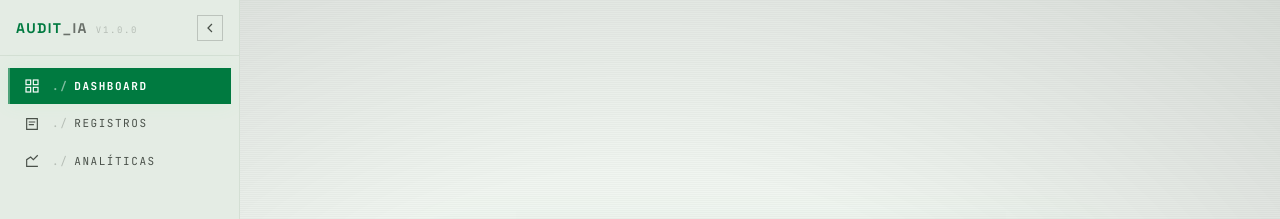
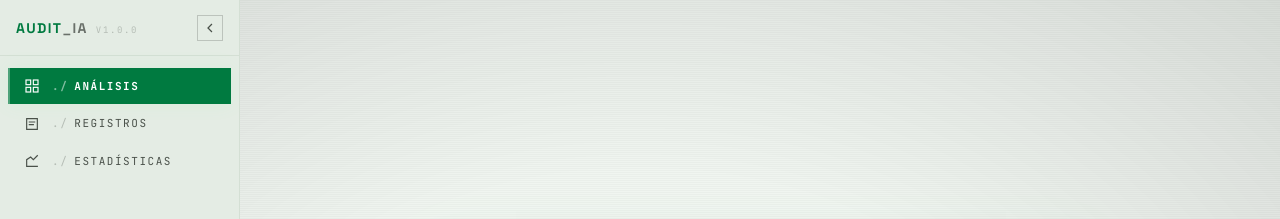
Before and after one commit to byluisfer/AuditIA, a Next.js app: page / in a window 1280 px wide. Shown: the top 219 px of the page. Built offline with nearby package versions, Linux system fonts and the light colour scheme.

Commit message:
Update sidebar navigation labels for consistency in Spanish

```diff
--- a/app/components/sidebar.tsx
+++ b/app/components/sidebar.tsx
@@ -7,7 +7,7 @@ const NAV_ITEMS = [
   {
     id: "dashboard",
     href: "/",
-    label: "Dashboard",
+    label: "Análisis",
     icon: (
       <svg
         className="w-4 h-4 shrink-0"
@@ -46,7 +46,7 @@ const NAV_ITEMS = [
   {
     id: "analytics",
     href: "/analytics",
-    label: "Analíticas",
+    label: "Estadísticas",
     icon: (
       <svg
         className="w-4 h-4 shrink-0"
```
